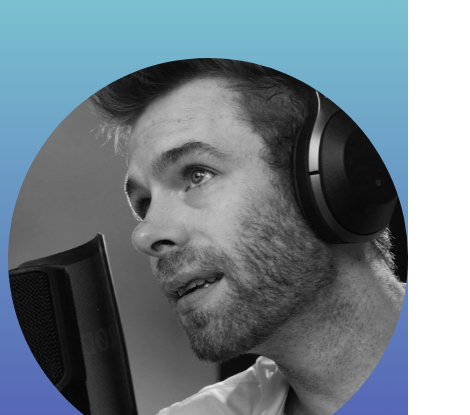
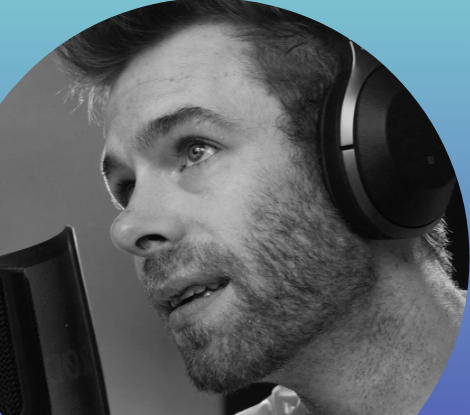
Before and after one commit to Lanfeust88/Portefolio, a plain HTML site: page index.html in a window 390 px wide. Shown: the top 415 px of the page, 470 px wide, since content can reach past the window. Drawn offline with Linux system fonts and the light colour scheme.

Commit message:
Update Responsive

```diff
--- a/index.html
+++ b/index.html
@@ -47,5 +47,4 @@
 
 
     </body>
-    <footer class="footer"></footer>
 </html>
--- a/style.css
+++ b/style.css
@@ -7,9 +7,17 @@ body{
     background: linear-gradient(0deg, rgba(2,0,36,1) 0%, rgba(74,74,173,1) 35%, rgba(122,193,208,1) 100%);
     background-size: 100%;
 }
+
 #principale{
+
     width: auto;
     height: auto;
+
+    @media (max-width:1023px) {
+        scale: 1.3;
+        padding-top: 100px;
+    }
+
     display: flex;
     flex-direction: column;
     justify-content: space-around;
```
